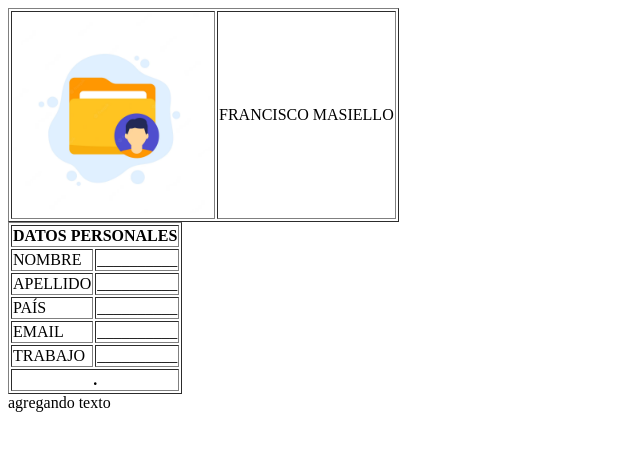
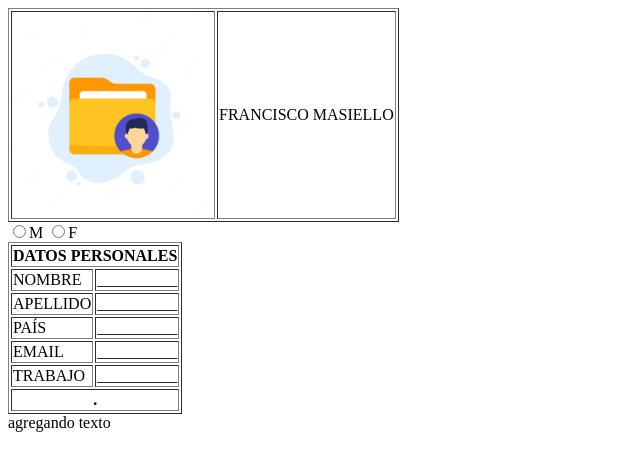
Before and after one commit to FranciscoMasiello/Laboratorio, a plain HTML site: page Formulario/index.html in a window 1280 px wide. Shown: the whole page, without its empty margins (0-640 px from the left). Drawn offline with Linux system fonts and the light colour scheme.

Commit message:
prueba de input sex
prueba de input sex

```diff
--- a/Formulario/index.html
+++ b/Formulario/index.html
@@ -47,6 +47,9 @@
                 <td>TRABAJO</td>
                 <td>__________</td>
             </tr>
+
+            <input type="radio" name="sexo" value="1">M
+            <input type="radio" name="sexo" value="2">F
         </tbody>
 
         <tfoot>
```
